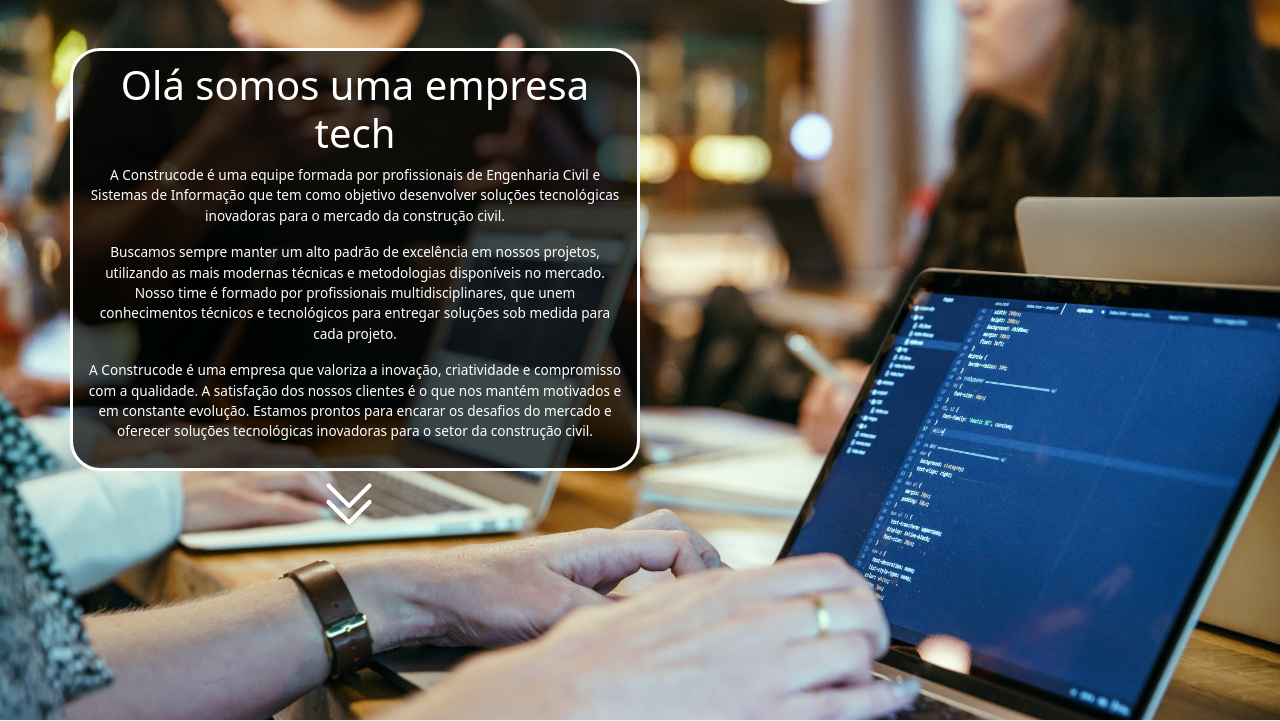
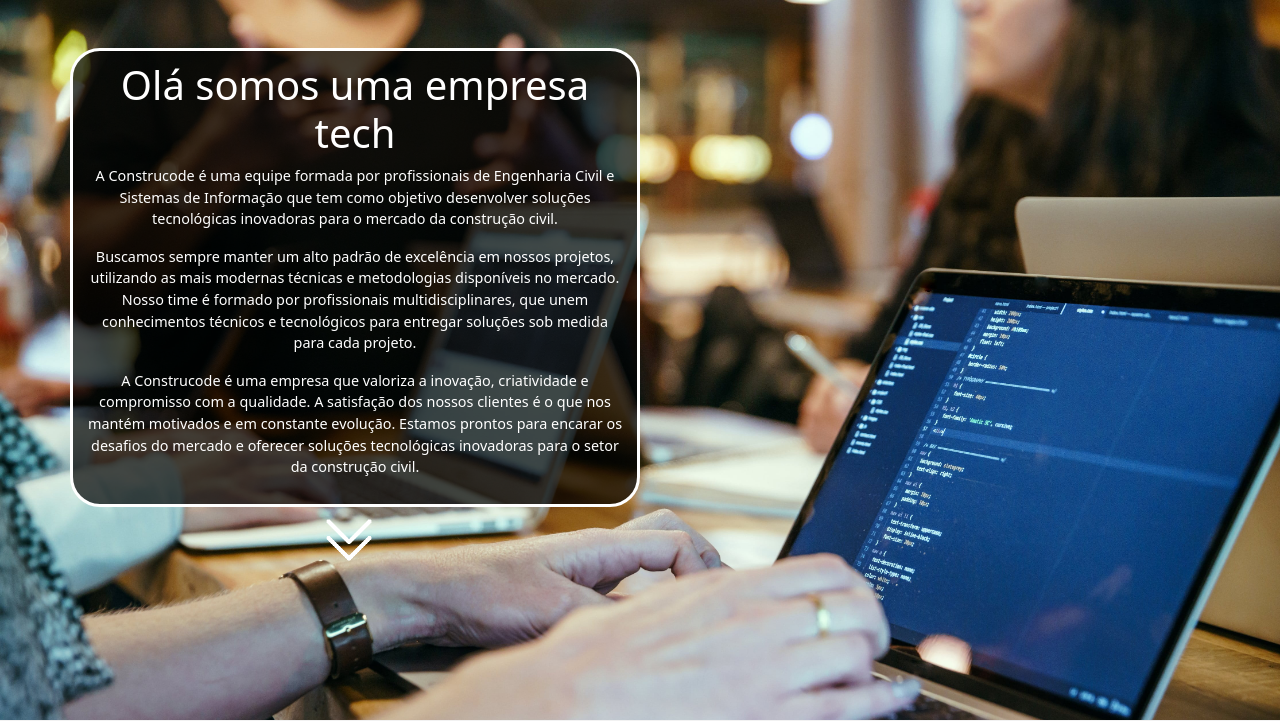
Before and after one commit to silasoli/business-page-boilerplate, a PHP site: page / in a window 1280 px wide. Shown: the part 100-821 px from the top of the page. Run offline with PHP 8.4, Linux system fonts and the light colour scheme; some libraries are stand-ins or nearby versions.

Commit message:
fix: change font-size in de-maluco

```diff
--- a/assets/style/style.css
+++ b/assets/style/style.css
@@ -34,7 +34,7 @@
   border: 3px solid white;
   border-radius: 30px;
   padding: 10px;
-  font-size: 1.7vh;
+  font-size: 1.8vh;
   background: rgba(0, 0, 0, .7);
 }
 
```
